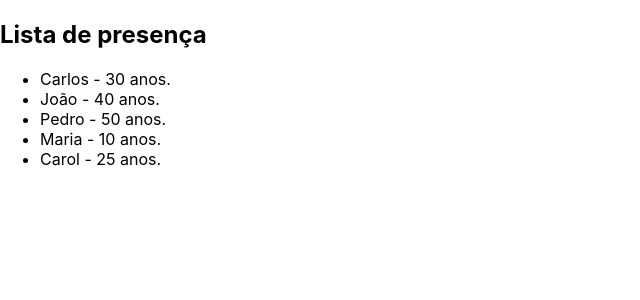
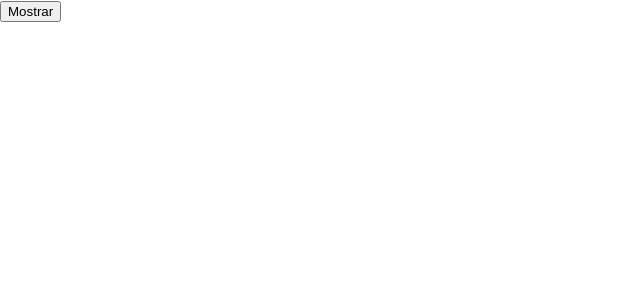
Before and after one commit to cadumega/EstudosReactB7Web-vite, a React (Vite) app: page / in a window 1280 px wide. Shown: the top 300 px of the page, without its empty margins (0-640 px from the left). Built offline with nearby package versions, Linux system fonts and the light colour scheme.

Commit message:
Renderizar com condicional - eventPropsStates.

```diff
--- a/src/App.tsx
+++ b/src/App.tsx
@@ -1,28 +1,43 @@
-import { Pessoa } from "./components/Pessoa"
+import {useState } from 'react';
 
 const App = () => {
-    let list = [
-        {name: 'Carlos', age:30},
-        {name: 'João', age:40},
-        {name: 'Pedro', age:50},
-        {name: 'Maria', age:10},
-        {name: 'Carol', age:25},
-    ]
+    const [show, setShow] = useState(false);
+
+    const handleClick = () => {
+        setShow( !show )
+
+        // if(show) {
+        //     setShow(false);
+        // } else {
+        //     setShow(true);
+        // }
+    }
 
     return (
         <div>
-            <h2> Lista de presença</h2>
-            <ul>
-                {list.map((item, index) => (
-                    <Pessoa key={index} data= {item}/>
-                ))}
-            </ul>
+            <button onClick = {handleClick}> {show ? 'Ocultar' : 'Mostrar'} </button>
+
+            {show &&
+                <div>
+                    Blabla texto ipsum illori....
+                </div>
+            }
         </div>
     )
-
 }
 
 export default App;
 
-// Coloco meu componente pessoa para repetir as informações, só preciso passar data e o meu objeto item.
-// Atentar ao erro de key prop. Preciso colocar a prop key com index, mesmo que não receba a prop, pois ela serve para o map. E não ao compoenente.
+
+// Forma mais fácil:
+// Set show inicia como falso.. o meu state.
+// Texto ser exibido se minha state estiver como true, preciso criar uma expressão que é uma verificação caso seja positivo.
+// Se show estiver true elem ostra blabla...
+// No btn irei colocar um handleClick de evento, preciso criar a fç anônima handleClick e irei colocar um setShow true.
+// Para exibir o blabla não fiz uma ação direta, eu criei um intermediário que é show , em que as duas coisas mexeram com ela. Quando show estiver true mostrar o blabla.
+
+// Toogle - executa uma vez faz algo, quando executo retorna ao estado de origem. Como fazer?
+// Usar condicional if(show) else... consigo resumir em uma linha invertida com setShow( !show )
+
+// Mudar o texto do botão. Condicional ternário junto com a var state.
+// Quando se tem uma condição faz da 1ª maneira, se for toogle faz 2ª a condicional com ternário.
```
